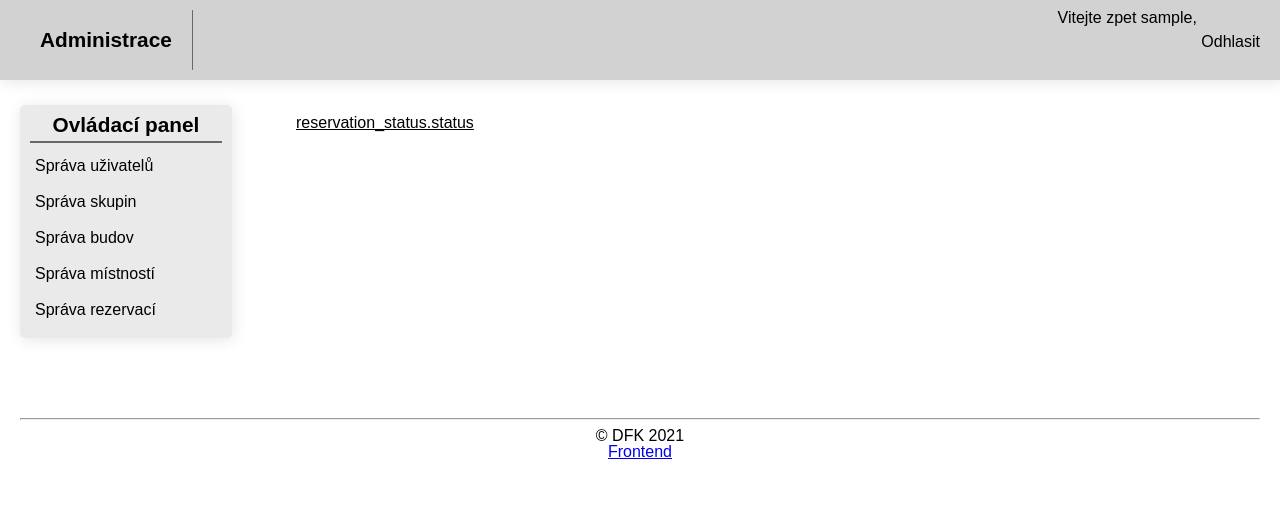
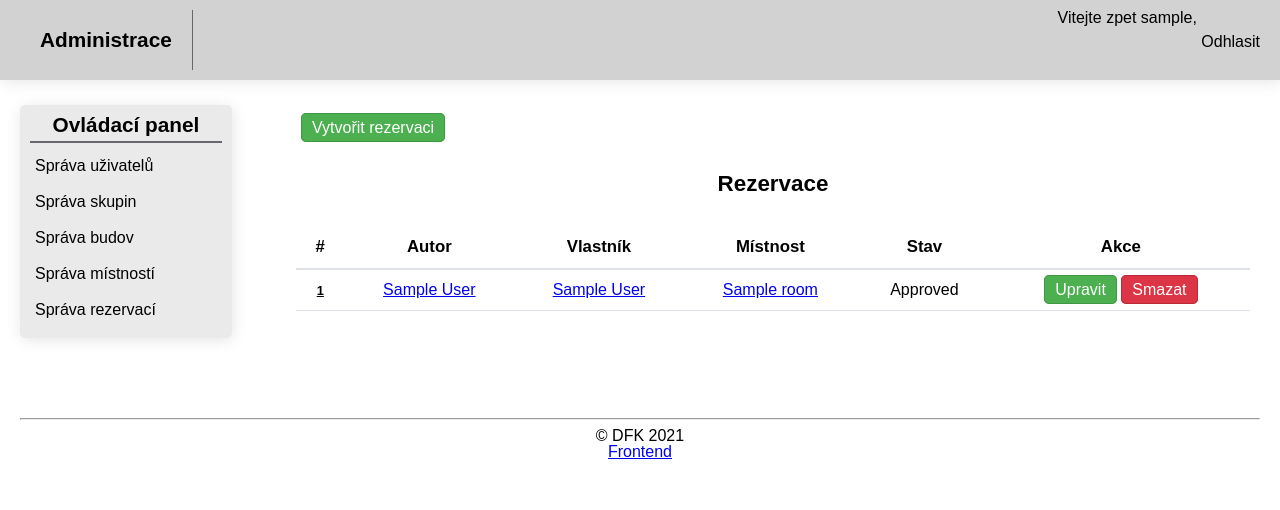
Before and after one commit to tomas-dostal/fit-reservations, a Django app: page /administrator/reservations/ in a window 1280 px wide. Shown: the top 510 px of the page. Run offline with Django 3.2, Linux system fonts and the light colour scheme; a user stored in the database is signed in; tables that the repository leaves empty hold one stand-in row (values such as "Sample post"); parts of the project's set-up code (start-up, migrations or seed data) failed here and were passed over; some libraries are stand-ins or nearby versions.

Commit message:
Reservation list and detail.

```diff
--- a/backend/reservations/models.py
+++ b/backend/reservations/models.py
@@ -140,4 +140,7 @@ class Reservation(models.Model):
             self.dt_to,
             self.author,
             str([str(a) for a in self.attendees.all()]),
-        )
+    )
+
+    def current_status(self):
+        return self.reservation_status.last().status if hasattr(self.reservation_status.last(), "status") else "None"
--- a/backend/reservations/static/assets/css/template.css
+++ b/backend/reservations/static/assets/css/template.css
@@ -245,7 +245,7 @@ table.list th, table.list td {
 
 table.list td a.id {
     font-weight: bold;
-    text-decoration: none;
+    text-decoration: underline;
     color: black;
 }
 
@@ -273,6 +273,12 @@ table.list td a.id {
 
 #role-detail ul > li > .description {
     width: auto;
+}
+ul.inline{
+    display: block;
+}
+ul.inline > li{
+    display: inline-block;
 }
 
 .detail img {
--- a/backend/reservations/templates/administrator/reservations/list.html
+++ b/backend/reservations/templates/administrator/reservations/list.html
@@ -1,24 +1,69 @@
 {% extends 'administrator/base.html' %}
 
 {% block content  %}
+<nav id="toolbar">
+    <ul>
+        <li><a class="button green" href="{% url 'admin_reservation_create' %}">Vytvořit rezervaci</a></li>
+    </ul>
+</nav>
+
+<header>
+    <h2>Rezervace</h2>
+</header>
+
+<section>
+    <div class="errors">
         {% if errors %}
         {% for error in errors %}
         <p> {{ error }}</p>
         {% endfor %}
         {% endif %}
+    </div>
     {% if reservations %}
-        <ul>
+    <table class="list persons">
+        <thead>
+        <tr>
+            <th>#</th>
+            <th>Autor</th>
+            <th>Vlastník</th>
+            <th>Místnost</th>
+            <th>Stav</th>
+            <th>Akce</th>
+        </tr>
+        </thead>
+        <tbody>
         {% for reservation in reservations %}
-                <ul>
-                    {% for reservation_status in reservation.reservation_status.all %}
-                        <a>reservation_status.status</a>
+        <tr>
+            <td><a class="id"
+                   href="{% url 'admin_reservation_view' reservation_id=reservation.id %}">{{reservation.id}}</a></td>
+            <td><a href="{% url 'admin_person_view' person_id=reservation.author.id %}">{{reservation.author.name}}
+                {{reservation.author.surname}}</a></td>
+            <td><a href="{% url 'admin_person_view' person_id=reservation.owner.id %}">{{reservation.owner.name}}
+                {{reservation.owner.surname}}</a></td>
+            <td><a href="{% url 'admin_room_view' room_id=reservation.room.id %}">{{reservation.room.name}}</a></td>
+            <td>
+                {% if reservation.current_status %}
+                {{reservation.current_status}}
+                {% else %}
+                -
+                {% endif %}
+            </td>
+
+            <!-- Todo: Show actions only for administrator -->
+            <td>
+                <a class="button green" href="{% url 'admin_reservation_update' reservation_id=reservation.id %}">Upravit</a>
+                <a class="button red"
+                   href="{% url 'admin_reservation_delete' reservation_id=reservation.id %}">Smazat</a>
+            </td>
+        </tr>
         {% endfor %}
-                </ul>
-                <li></li>
-            {% endfor %}
-        </ul>
+        </tbody>
+    </table>
+
+    {% include "layouts/pagination.html" with items=reservations %}
+
     {% else %}
     <p>Zadne nejsou k dispozici</p>
     {% endif %}
-    {% include "layouts/pagination.html" with items=persons %}
+</section>
 {% endblock %}
```
Also changed, not shown: backend/reservations/templates/administrator/reservations/detail.html (added, +67 -0 lines). Lines whose indentation alone changed are shown as unchanged.
